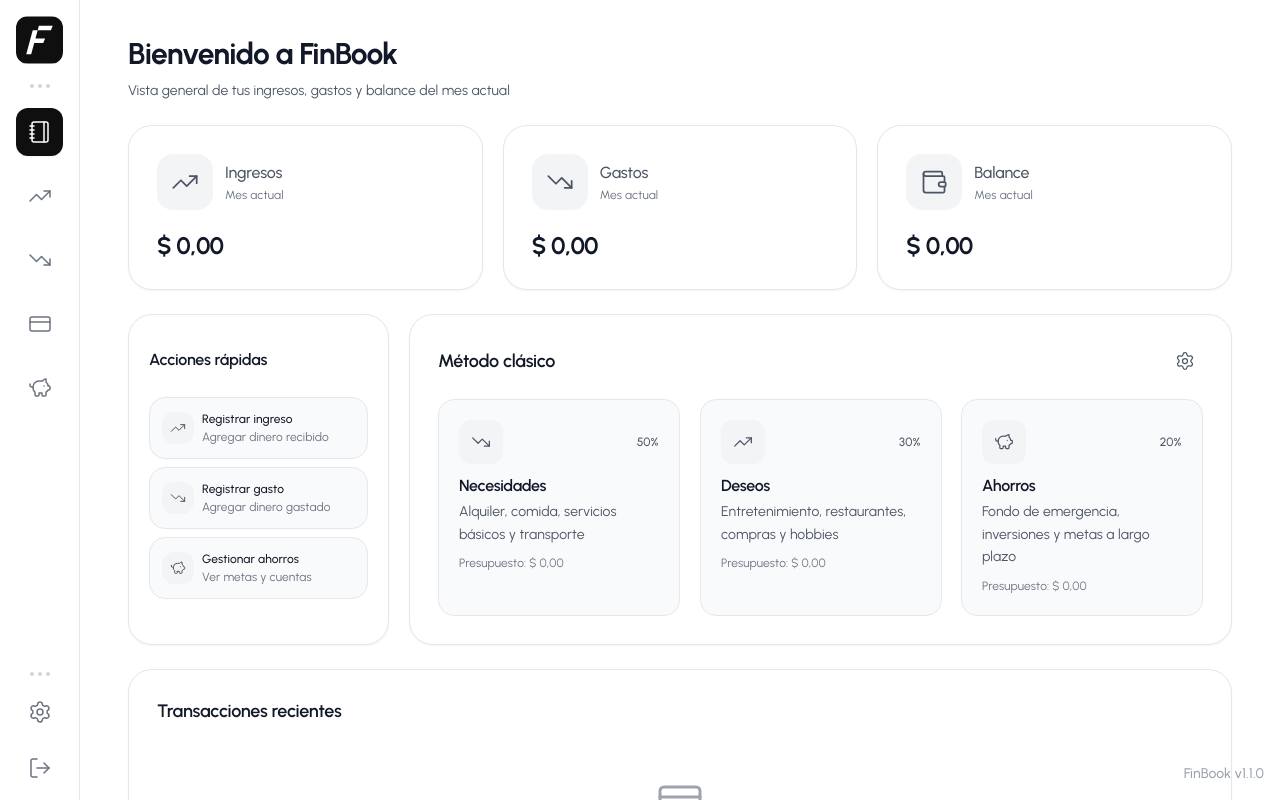
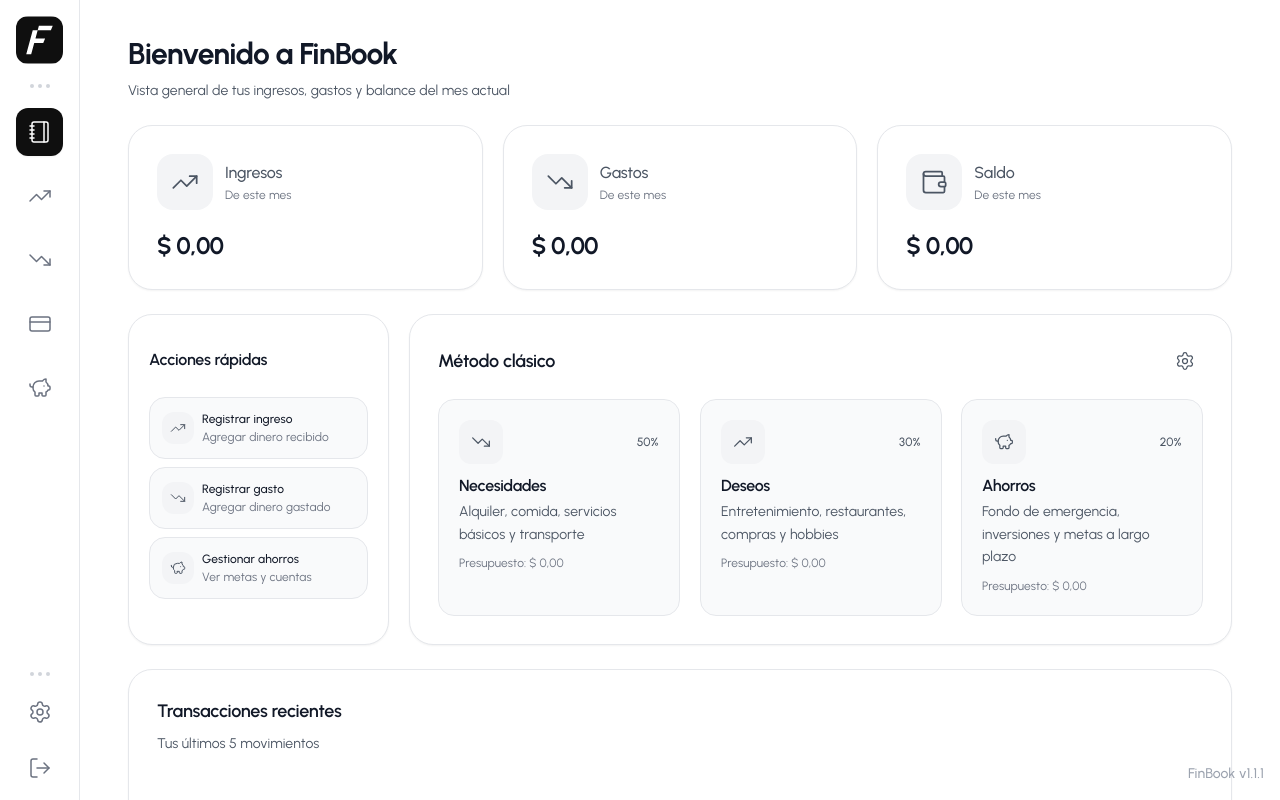
Before and after one commit to Diegolede/FinBook, a React (Vite) app: page / in a window 1280 px wide. Built offline with nearby package versions, Linux system fonts and the light colour scheme.

Commit message:
v1.1.1 - Dashboard improvements: interactive transactions, improved labels, and better Spanish terminology

```diff
--- a/package.json
+++ b/package.json
@@ -1,6 +1,6 @@
 {
   "name": "finbook",
-  "version": "1.1.0",
+  "version": "1.1.1",
   "description": "Aplicación de control de finanzas personales",
   "main": "dist/main.js",
   "homepage": "./",
--- a/src/renderer/pages/Dashboard.tsx
+++ b/src/renderer/pages/Dashboard.tsx
@@ -113,6 +113,17 @@
     }
   };
 
+  const handleTransactionClick = (transaction: any) => {
+    // Si la transacción tiene creditCardId, navegar a tarjetas de crédito
+    if (transaction.creditCardId) {
+      navigate('/credit-cards');
+    } else if (transaction.type === 'income') {
+      navigate('/income');
+    } else if (transaction.type === 'expense') {
+      navigate('/expenses');
+    }
+  };
+
   if (loading) {
     return (
       <div className="flex items-center justify-center h-full">
@@ -220,8 +231,8 @@
                     key={p.title}
                     type="button"
                     className={`text-left p-4 rounded-xl border-2 transition-all duration-200 hover:shadow-md focus:outline-none focus:ring-2 focus:ring-gray-300 ${isSelected
-                        ? 'border-gray-900 bg-gray-100 shadow-md'
-                        : 'border-gray-200 bg-gray-50 hover:bg-gray-100'
+                      ? 'border-gray-900 bg-gray-100 shadow-md'
+                      : 'border-gray-200 bg-gray-50 hover:bg-gray-100'
                       }`}
                     onClick={() => applyPreset(p)}
                   >
@@ -363,11 +374,16 @@
 
       {/* Tercera fila: Transacciones Recientes */}
       <div className="bg-white rounded-3xl p-7 shadow-sm border border-gray-200 transition-transform duration-300 ease-in-out hover:scale-105 hover:shadow-lg">
-        <h3 className="text-lg font-semibold text-gray-900 mb-5">{t.dashboard.recentTransactions}</h3>
+        <h3 className="text-lg font-semibold text-gray-900 mb-2">{t.dashboard.recentTransactions}</h3>
+        <p className="text-sm text-gray-600 mb-5">Tus últimos 5 movimientos</p>
         <div className="space-y-3">
           {recentTransactions.length > 0 ? (
             recentTransactions.map((transaction) => (
-              <div key={transaction.id} className="flex items-center justify-between p-4 bg-gray-50 rounded-2xl hover:bg-gray-100 transition-all duration-200 ease-in-out hover:scale-105 hover:shadow-md border border-gray-100">
+              <div
+                key={transaction.id}
+                onClick={() => handleTransactionClick(transaction)}
+                className="flex items-center justify-between p-4 bg-gray-50 rounded-2xl hover:bg-gray-100 transition-all duration-200 ease-in-out hover:scale-105 hover:shadow-md border border-gray-100 cursor-pointer"
+              >
                 <div className="flex items-center space-x-3">
                   <div className={`w-10 h-10 rounded-2xl flex items-center justify-center ${transaction.type === 'income' ? 'bg-gray-100' : 'bg-gray-100'
                     }`}>
--- a/src/renderer/utils/i18n.ts
+++ b/src/renderer/utils/i18n.ts
@@ -442,7 +442,7 @@
       welcome: 'Bienvenido a FinBook',
       welcomeSubtitle: 'Vista general de tus ingresos, gastos y balance del mes actual',
       loading: 'Cargando información...',
-      version: 'FinBook v1.1.0',
+      version: 'FinBook v1.1.1',
     },
     menu: {
       home: 'Inicio',
@@ -458,8 +458,8 @@
       subtitle: 'Vista general de tus ingresos, gastos y balance del mes actual',
       income: 'Ingresos',
       expenses: 'Gastos',
-      balance: 'Balance',
-      currentMonth: 'Mes actual',
+      balance: 'Saldo',
+      currentMonth: 'De este mes',
       quickActions: 'Acciones rápidas',
       registerIncome: 'Registrar ingreso',
       addMoneyReceived: 'Agregar dinero recibido',
```
Also changed, not shown: 1 other file (tests, documents, lock files or other folders).
